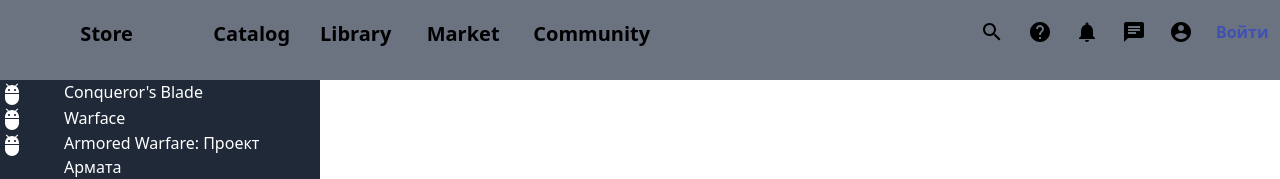
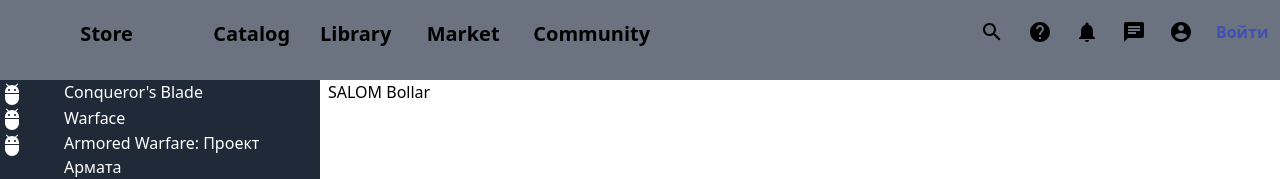
Before and after one commit to Xakim90/book-shop, a React (Create React App) app: page / in a window 1280 px wide. Shown: the top 179 px of the page. Built offline with nearby package versions, Linux system fonts and the light colour scheme.

Commit message:
salom bollar

```diff
--- a/src/Layout/Content.js
+++ b/src/Layout/Content.js
@@ -5,11 +5,14 @@ import { ROUTES } from "../routes/routes";
 
 const Content = (props) => {
     return (
-        <Switch>
-            {ROUTES.map((route, index) => {
-                return <Route {...route} path={route.url} key={index} component={route.component} />
-            })}
-        </Switch>
+        <>
+            <h1>SALOM Bollar</h1>
+            <Switch>
+                {ROUTES.map((route, index) => {
+                    return <Route {...route} path={route.url} key={index} component={route.component} />
+                })}
+            </Switch>
+        </>
     )
 }
 export default Content;
```
